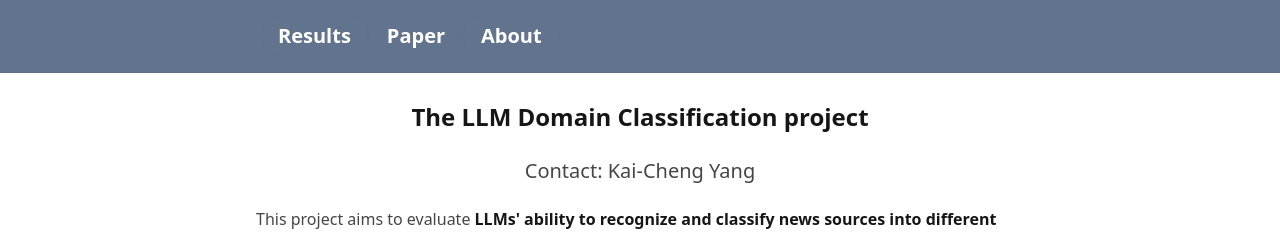
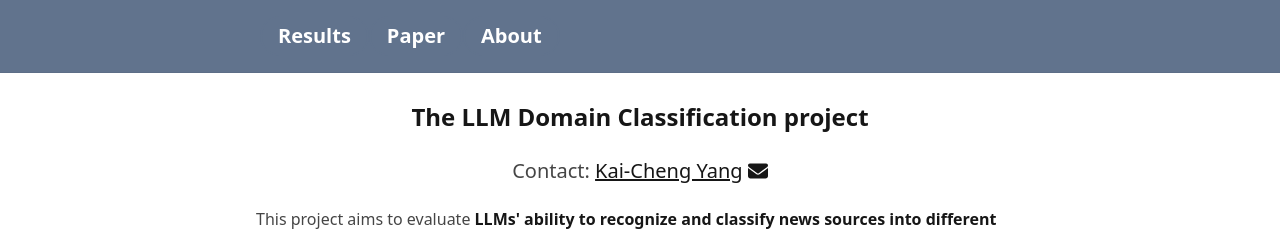
Before and after one commit to yang3kc/llm_domain_classification, a Vue app in the folder frontend/: page /about in a window 1280 px wide. Shown: the top 239 px of the page. Built offline with nearby package versions, Linux system fonts and the light colour scheme.

Commit message:
✨ feat(ui): integrate Font Awesome icons into the app

```diff
--- a/frontend/src/main.js
+++ b/frontend/src/main.js
@@ -4,7 +4,18 @@ import { createApp } from 'vue'
 import App from './App.vue'
 import router from './router'
 
+// Import Font Awesome
+import { library } from '@fortawesome/fontawesome-svg-core'
+import { FontAwesomeIcon } from '@fortawesome/vue-fontawesome'
+import { faEnvelope } from '@fortawesome/free-solid-svg-icons'
+
+// Add icons to the library
+library.add(faEnvelope)
+
 const app = createApp(App)
+
+// Register Font Awesome component
+app.component('font-awesome-icon', FontAwesomeIcon)
 
 app.use(router)
 
--- a/frontend/src/views/AboutView.vue
+++ b/frontend/src/views/AboutView.vue
@@ -8,7 +8,7 @@ import Footer from '@/components/Footer.vue'
     <NavBar />
     <div class="container mx-auto">
       <div class="prose-h1 prose-2xl prose-slate text-center font-bold mt-6">The LLM Domain Classification project</div>
-      <div class="prose prose-xl text-center prose-slate max-w-none my-4">Contact: Kai-Cheng Yang</div>
+      <div class="prose prose-xl text-center prose-slate max-w-none my-4">Contact: <a href="https://www.kaichengyang.me" class="link link-neutral">Kai-Cheng Yang</a> <a href="mailto:yang3kc@gmail.com" class="link link-neutral"><font-awesome-icon :icon="['fas', 'envelope']" /></a></div>
       <article class="prose prose-slate max-w-none">
         <p>
           This project aims to evaluate <strong>LLMs' ability to recognize and classify news sources into different categories</strong>.
```
